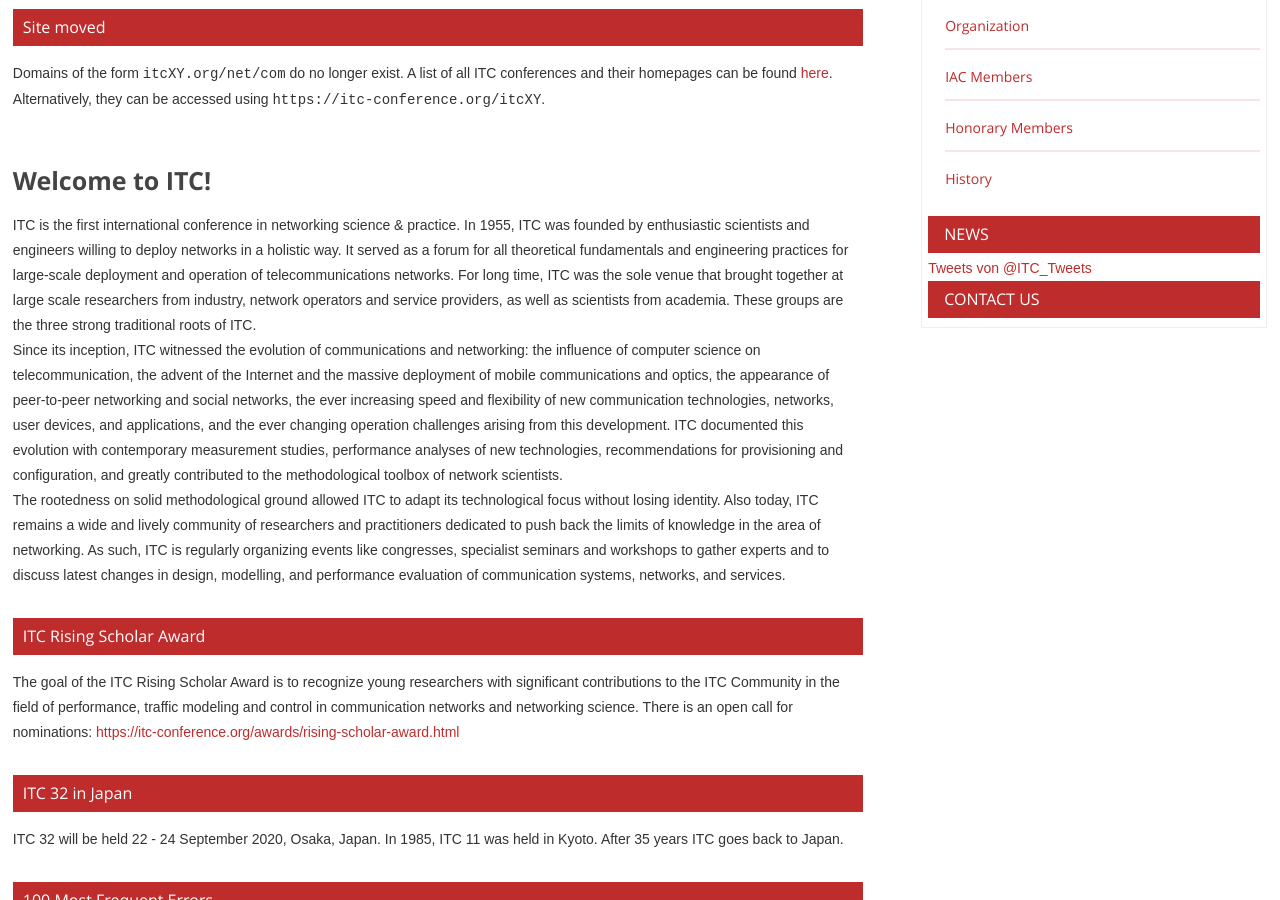
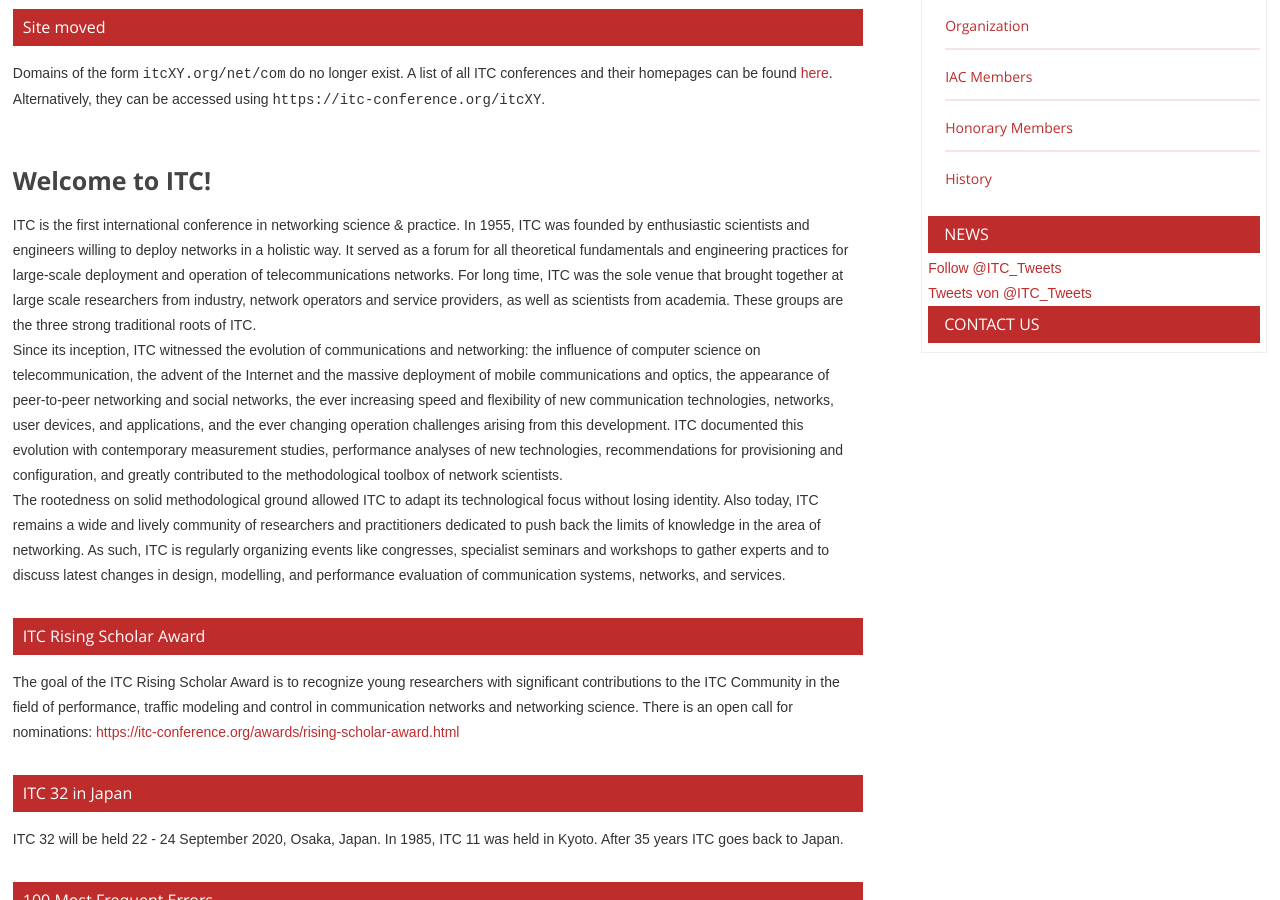
Before and after one commit to lsinfo3/itc-conference, a Jekyll site: the page built from index.md, in a window 1280 px wide and 900 px high, scrolled down 637 px. Built offline with Jekyll 4.4.1, drawn with Linux system fonts in a browser that asks for light colours; comment, search, counter and statistics services are not loaded.

Commit message:
Added follow button for twitter

```diff
--- a/_layouts/default.html
+++ b/_layouts/default.html
@@ -124,6 +124,9 @@
                 {%- endcomment -%}
 
                 <a class="right_links" href="{{ site.baseurl }}">News</a>
+                <a href="https://twitter.com/ITC_Tweets?ref_src=twsrc%5Etfw" class="twitter-follow-button"
+                    data-show-count="false">Follow @ITC_Tweets</a>
+                <script async src="https://platform.twitter.com/widgets.js" charset="utf-8"></script>
                 <div class=" typo3-neos-nodetypes-html">
                     <a class="twitter-timeline"  href="https://twitter.com/ITC_Tweets" data-widget-id="564733179064778752">Tweets von @ITC_Tweets </a>
                     <script>!function(d,s,id){var js,fjs=d.getElementsByTagName(s)[0],p=/^http:/.test(d.location)?'http':'https';if(!d.getElementById(id)){js=d.createElement(s);js.id=id;js.src=p+"://platform.twitter.com/widgets.js";fjs.parentNode.insertBefore(js,fjs);}}(document,"script","twitter-wjs");</script>
```
